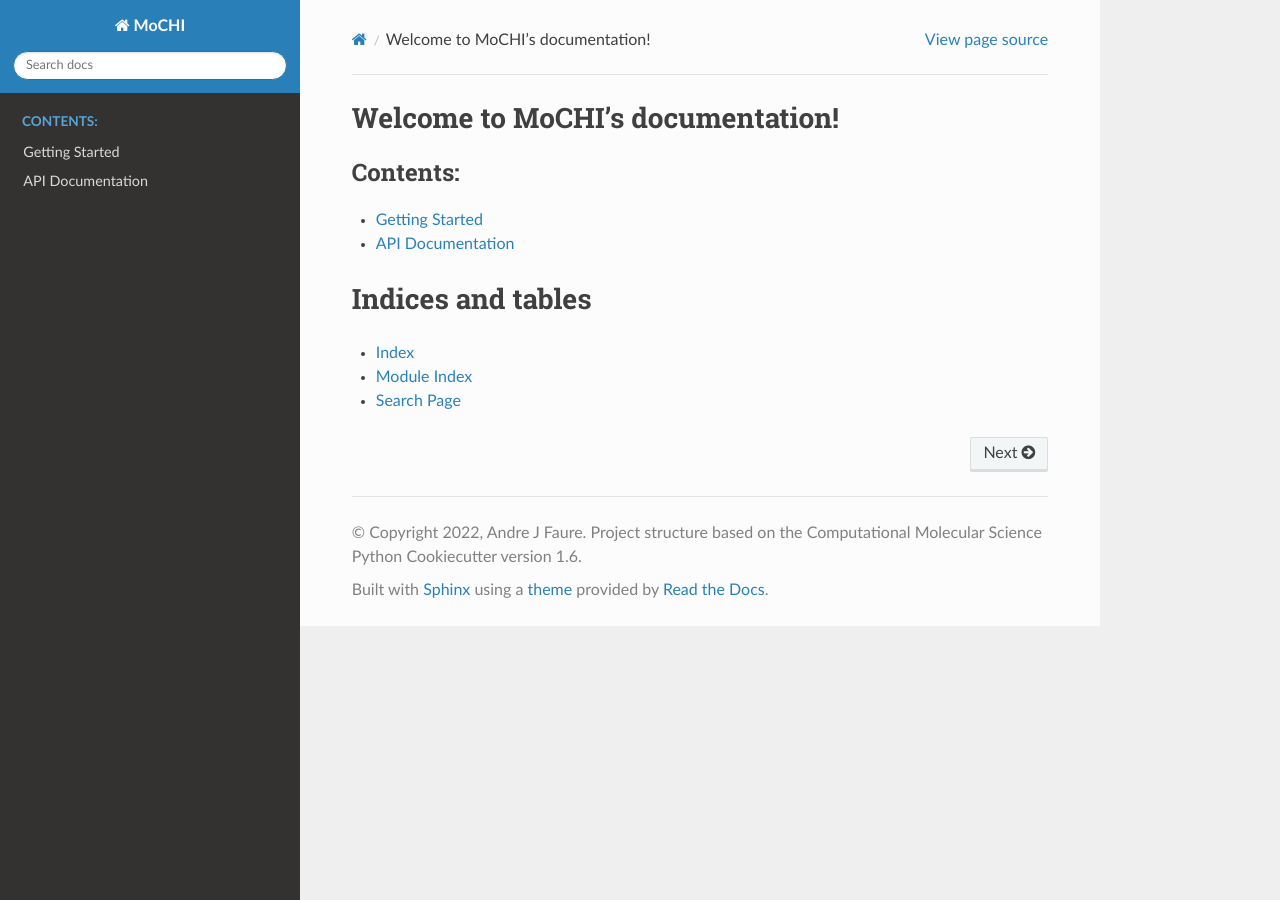
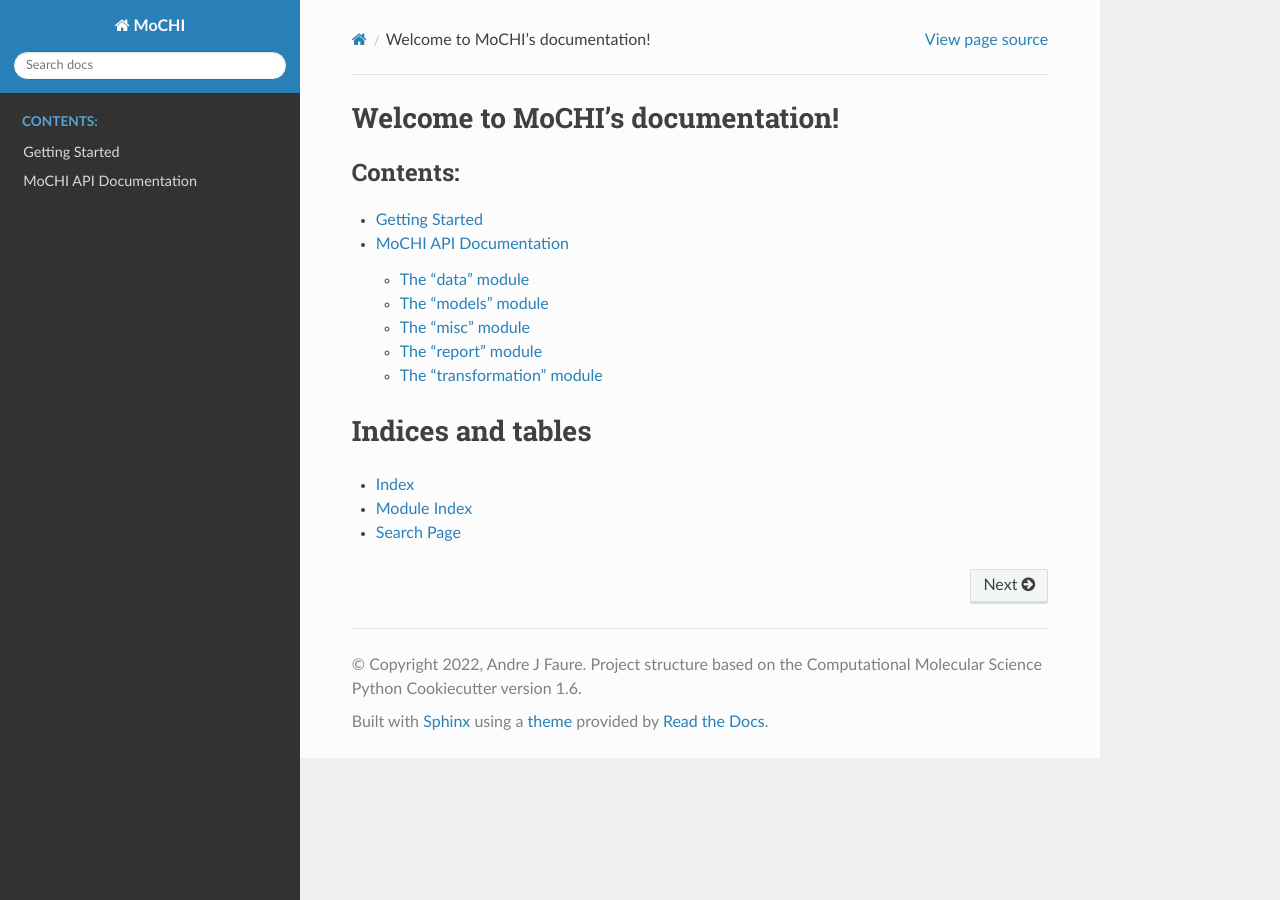
Before and after one commit to lehner-lab/MoCHI, a Sphinx documentation site: the page built from docs/index.rst, in a window 1280 px wide. Built offline with Sphinx 7.4.7 and the Read the Docs theme 2.0.0, drawn with Linux system fonts in a browser that asks for light colours; the version number could not be read and is left out.

Commit message:
add Mochi.png

```diff
--- a/docs/api.rst
+++ b/docs/api.rst
@@ -1,7 +1,40 @@
-API Documentation
-=================
+MoCHI API Documentation
+===========================
 
-.. autosummary::
-   :toctree: autosummary
+.. automodule:: pymochi
+   :members:
 
-   pymochi.canvas
+
+The “data” module
+----------------------------
+
+.. automodule:: pymochi.data
+   :members:
+
+
+The “models” module
+----------------------------
+
+.. automodule:: pymochi.models
+   :members:
+
+
+The “misc” module
+----------------------------
+
+.. automodule:: pymochi.misc
+   :members:
+
+
+The “report” module
+----------------------------
+
+.. automodule:: pymochi.report
+   :members:
+
+
+The “transformation” module
+----------------------------
+
+.. automodule:: pymochi.transformation
+   :members:
--- a/docs/conf.py
+++ b/docs/conf.py
@@ -74,7 +74,7 @@ master_doc = 'index'
 #
 # This is also used if you do content translation via gettext catalogs.
 # Usually you set "language" from the command line for these cases.
-language = None
+language = 'en'
 
 # List of patterns, relative to source directory, that match files and
 # directories to ignore when looking for source files.
```
Also changed, not shown: setup.py (+7 -0 lines), Mochi.png (added), 2 other files.
